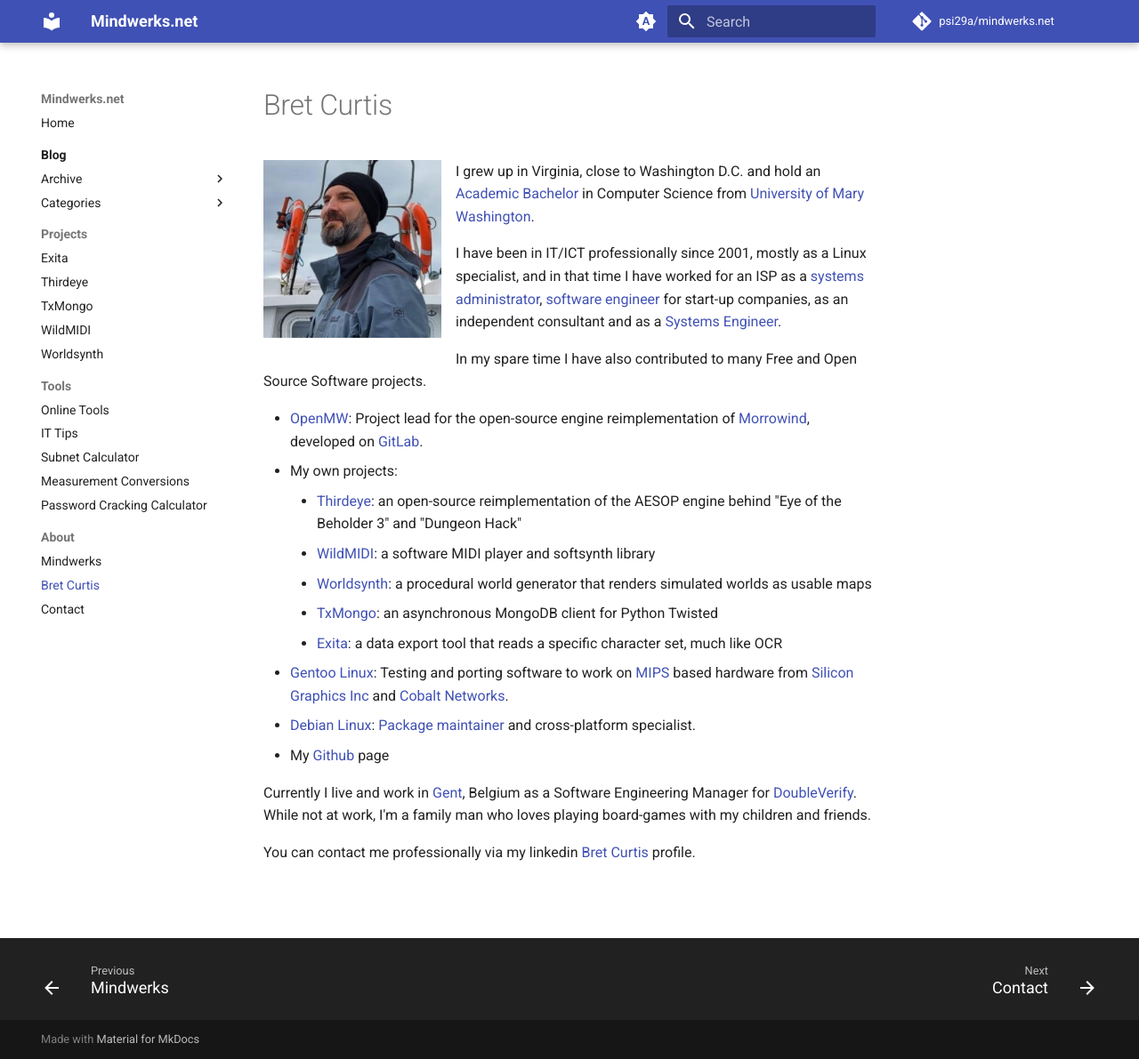
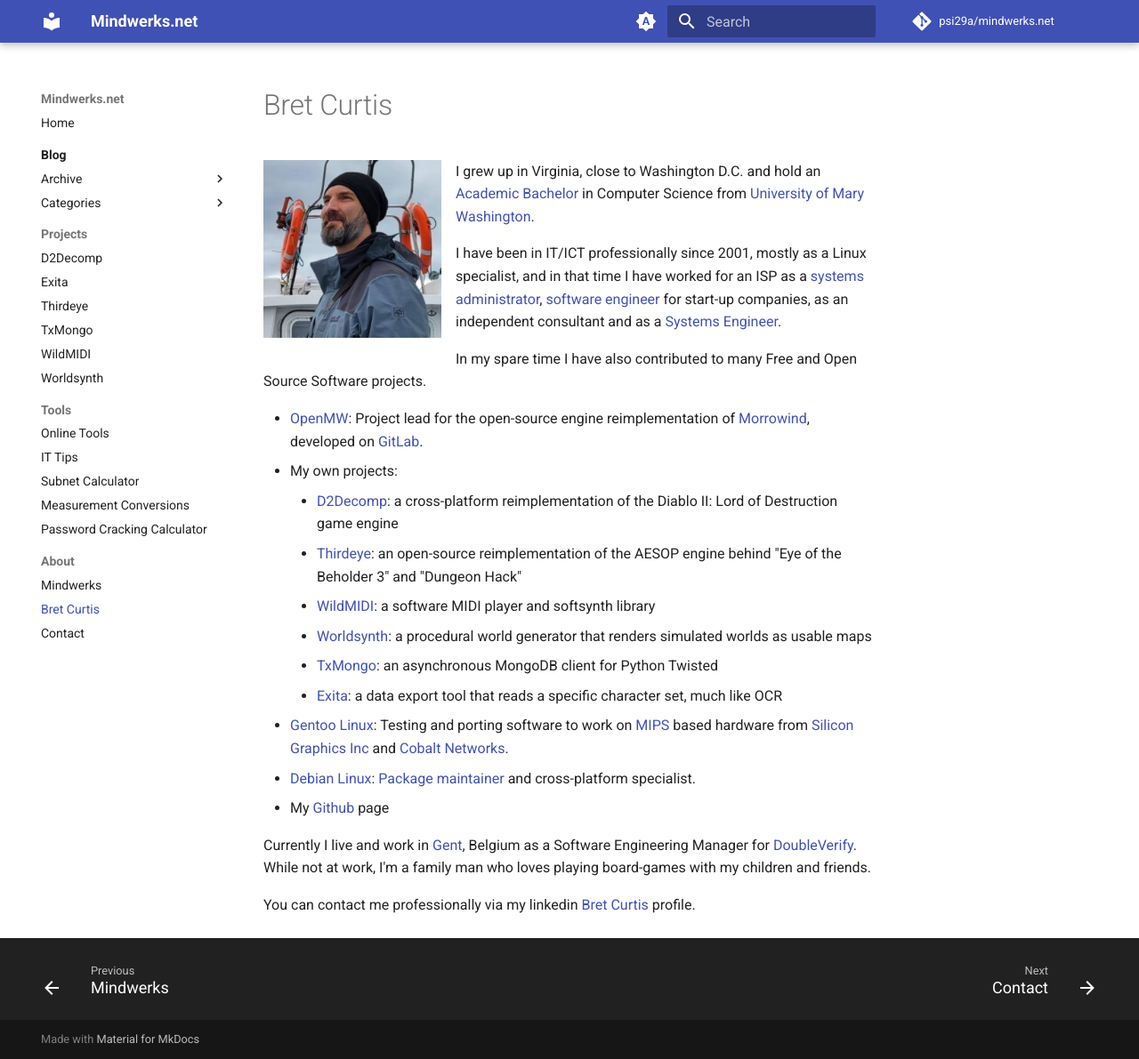
Before and after one commit to psi29a/mindwerks.net, an MkDocs documentation site: the page built from docs/bret-curtis.md, in a window 1280 px wide and 1191 px high. Shown: the whole window at 89% size. Built offline with MkDocs 1.6.1 and Material for MkDocs 9.7.7, drawn with Linux system fonts in a browser that asks for light colours; comment, search, counter and statistics services are not loaded.

Commit message:
include the d2d project

```diff
--- a/docs/bret-curtis.md
+++ b/docs/bret-curtis.md
@@ -10,6 +10,7 @@
 
 - [OpenMW](https://openmw.org/ "OpenMW"): Project lead for the open-source engine reimplementation of [Morrowind](https://en.wikipedia.org/wiki/OpenMW "OpenMW"), developed on [GitLab](https://gitlab.com/OpenMW/openmw "OpenMW on GitLab").
 - My own projects:
+    - [D2Decomp](projects/d2decomp.md "D2Decomp"): a cross-platform reimplementation of the Diablo II: Lord of Destruction game engine
     - [Thirdeye](projects/thirdeye.md "Thirdeye"): an open-source reimplementation of the AESOP engine behind "Eye of the Beholder 3" and "Dungeon Hack"
     - [WildMIDI](projects/wildmidi.md "WildMIDI"): a software MIDI player and softsynth library
     - [Worldsynth](projects/worldsynth.md "Worldsynth"): a procedural world generator that renders simulated worlds as usable maps
--- a/mkdocs.yml
+++ b/mkdocs.yml
@@ -124,6 +124,7 @@
     - Blog:
         - blog/index.md
     - Projects:
+        - D2Decomp: projects/d2decomp.md
         - Exita: projects/exita.md
         - Thirdeye: projects/thirdeye.md
         - TxMongo: projects/txmongo.md
```
